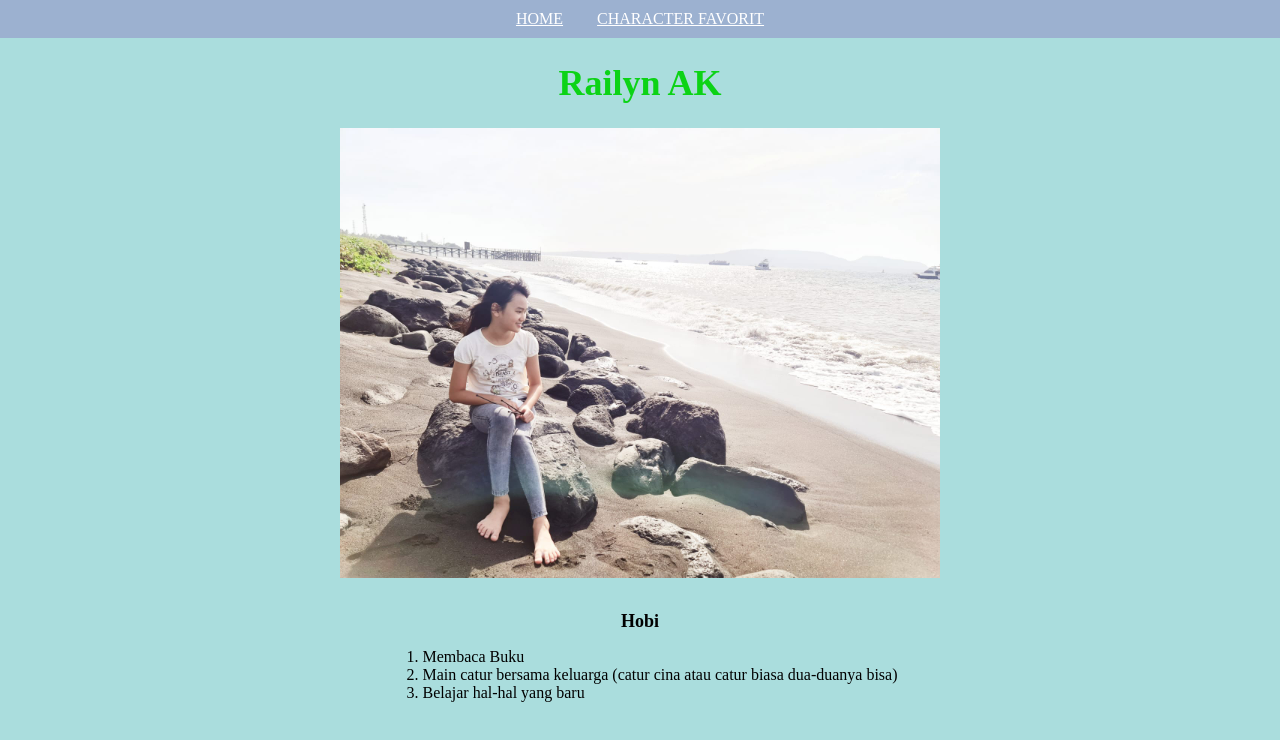
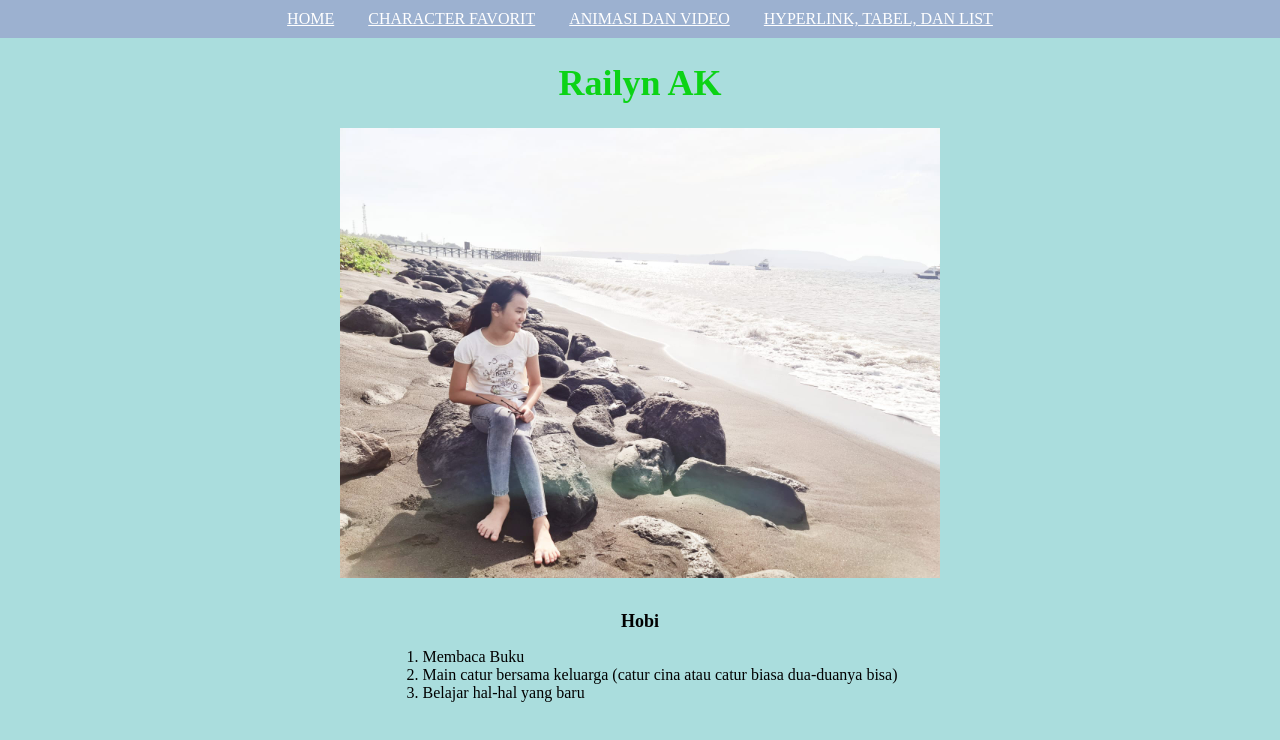
Before and after one commit to TextaliaP/RailynFirstWebsite, a plain HTML site: page index.html in a window 1280 px wide. Drawn offline with Linux system fonts and the light colour scheme.

Commit message:
Update index.html

```diff
--- a/index.html
+++ b/index.html
@@ -58,6 +58,8 @@
     <header>
         <a href="index.html">HOME</a>
         <a href="karakter.html">CHARACTER FAVORIT</a>
+        <a href="videoanimasi.html">ANIMASI DAN VIDEO</a>
+        <a href="hyperlinktablelist.html">HYPERLINK, TABEL, DAN LIST</a>
     </header>
     <h1 >Railyn AK</h1>
     <img src="By the sea.jpeg" width="600" height="450">
@@ -69,4 +71,5 @@
         <li>Belajar hal-hal yang baru</li>
     </ol>
 </body>
+
 </html>
```
